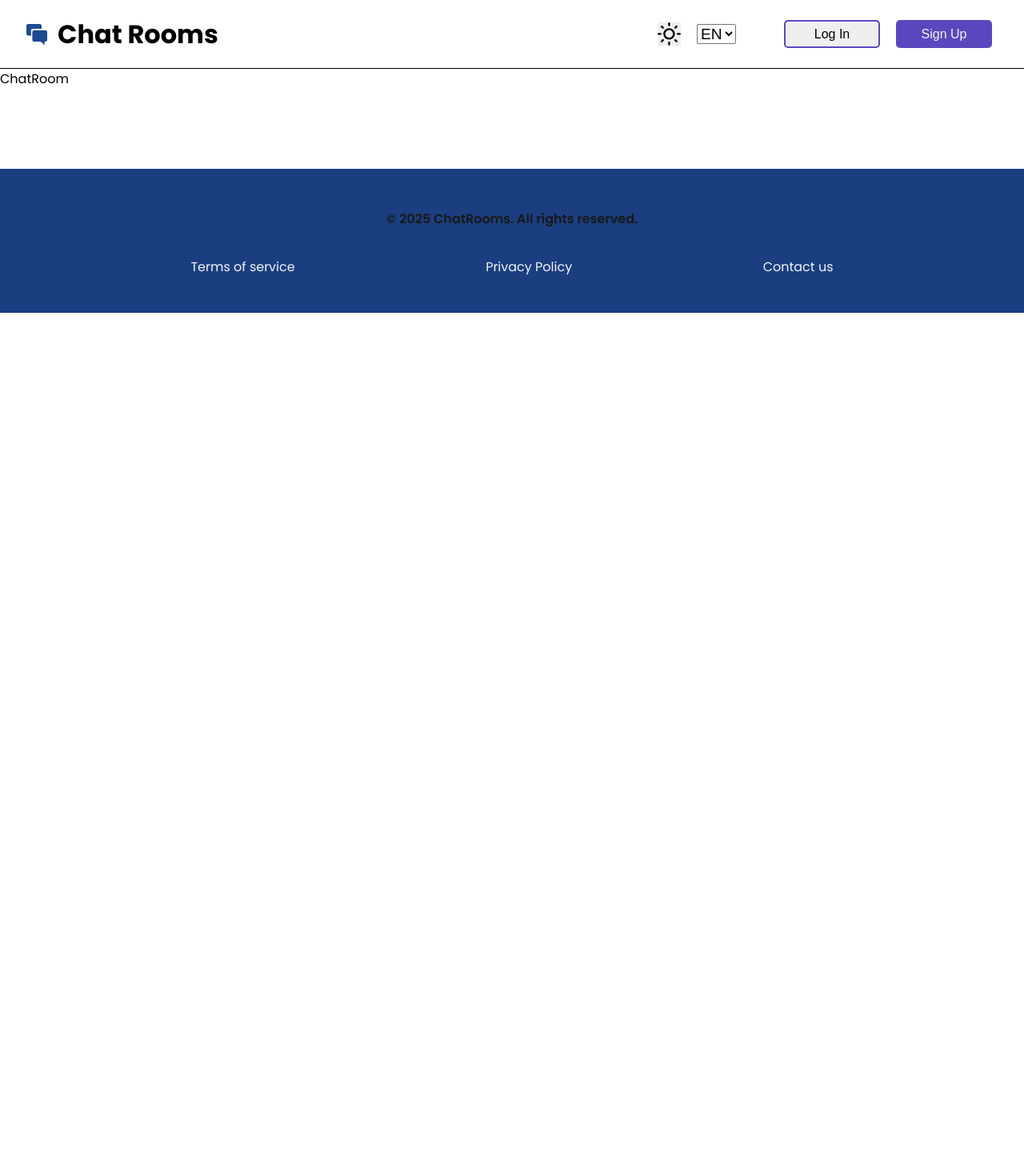
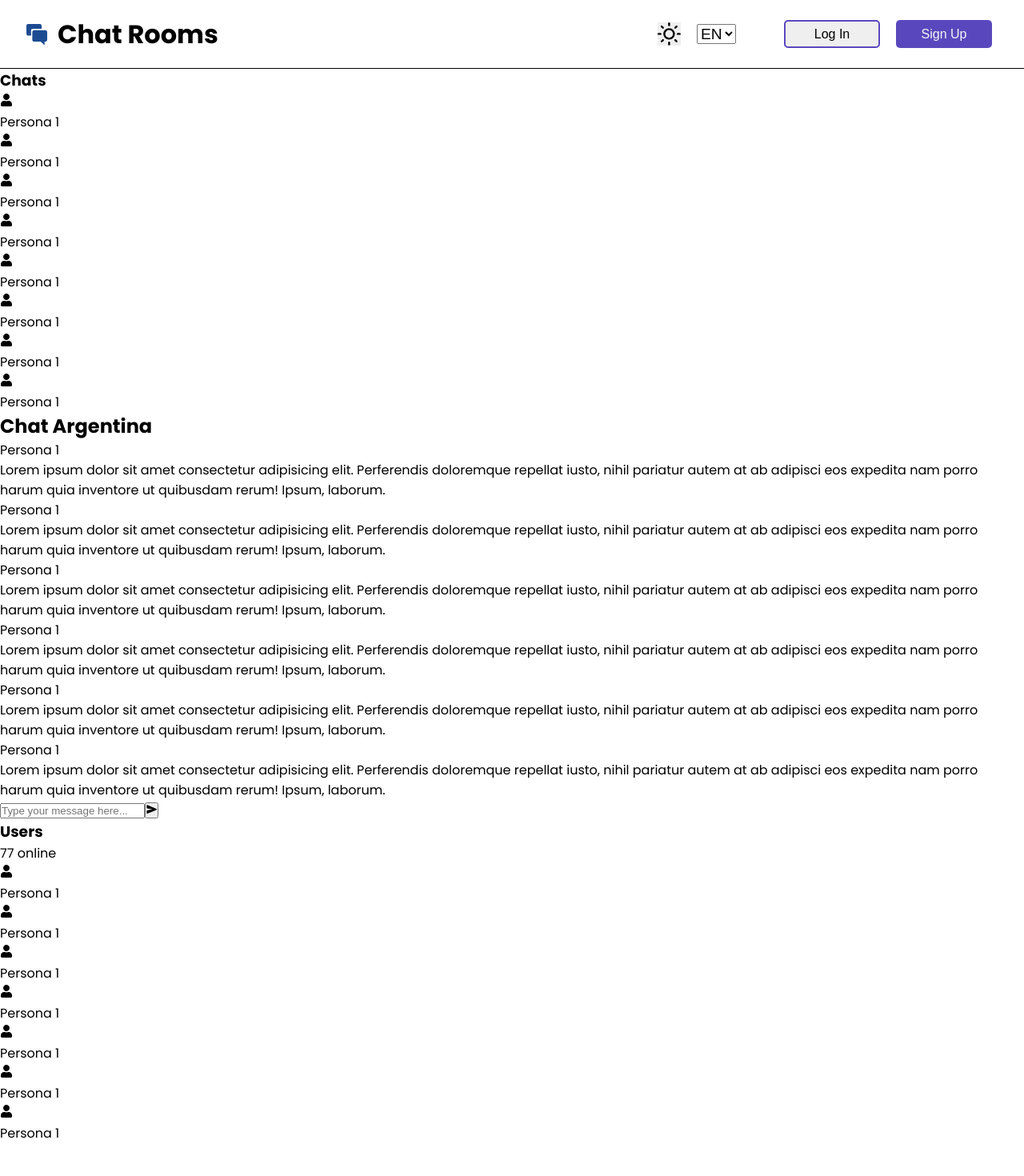
Before and after one commit to RodrigoLV9/chat-rooms, a React (Vite) app: page /chat-room in a window 1280 px wide. Shown: the top 1470 px of the page at 80% size. Before the commit the page ends 800 px from the top, so only its background shows below. Built offline with nearby package versions, Linux system fonts and the light colour scheme; no server answers.

Commit message:
feat(ChatRoom): Create basic structure for ChatRoom with all components

```diff
--- /dev/null
+++ b/src/components/Chat/ChatBox.tsx
@@ -0,0 +1,24 @@
+import React from 'react'
+import { IoSend as IconSend } from "react-icons/io5";
+import {Message} from './Message.tsx'
+export const ChatBox:React.FC = () => {
+  return (
+    <div className='chatBox'>
+        <h2>Chat Argentina</h2>
+        <div className="chatBox__display">
+          <Message/>
+          <Message/>
+          <Message/>
+          <Message/>
+          <Message/>
+          <Message/>
+        </div>
+        <div className="chatBox__containerInput">
+            <input type="text" placeholder='Type your message here...' />
+            <button>
+                <IconSend/>
+            </button>
+        </div>
+    </div>
+  )
+}
--- /dev/null
+++ b/src/components/Chat/ChatMessages.tsx
@@ -0,0 +1,21 @@
+import React from 'react'
+import { UserCard } from './UserCard'
+
+export const ChatMessages:React.FC = () => {
+  return (
+    <div className='chatMessages'>
+        <h3 className="chatMessages__title">Chats</h3>
+        <ul className="chatMessages__list">
+            <UserCard/>
+            <UserCard/>
+            <UserCard/>
+            <UserCard/>
+            <UserCard/>
+            <UserCard/>
+            <UserCard/>
+            <UserCard/>
+        </ul>
+
+    </div>
+  )
+}
--- /dev/null
+++ b/src/components/Chat/ChatUsers.tsx
@@ -0,0 +1,22 @@
+import React from 'react'
+import { UserCard } from './UserCard';
+
+export const ChatUsers:React.FC = () => {
+  return (
+    <div className='chatUsers'>
+        <div className="chatUsers__title">
+          <h3>Users</h3>
+          <p>77 online</p>
+        </div>
+        <ul className="chatUsers__list">
+          <UserCard/>
+          <UserCard/>
+          <UserCard/>
+          <UserCard/>
+          <UserCard/>
+          <UserCard/>
+          <UserCard/>
+        </ul>
+    </div>
+  )
+}
--- /dev/null
+++ b/src/components/Chat/Message.tsx
@@ -0,0 +1,10 @@
+import React from 'react'
+
+export const Message:React.FC = () => {
+  return (
+    <div className="message">
+        <p>Persona 1</p>
+         <p>Lorem ipsum dolor sit amet consectetur adipisicing elit. Perferendis doloremque repellat iusto, nihil pariatur autem at ab adipisci eos expedita nam porro harum quia inventore ut quibusdam rerum! Ipsum, laborum.</p>
+    </div>
+  )
+}
--- /dev/null
+++ b/src/components/Chat/UserCard.tsx
@@ -0,0 +1,10 @@
+import React from 'react'
+import { FaUser as IconUser} from "react-icons/fa";
+export const UserCard:React.FC = () => {
+  return (
+    <li>
+        <IconUser/>
+        <p>Persona 1</p>
+    </li>
+  )
+}
--- a/src/pages/ChatRoom.tsx
+++ b/src/pages/ChatRoom.tsx
@@ -1,7 +1,14 @@
 import React from 'react'
-
+import { ChatMessages } from '../components/Chat/ChatMessages'
+import { ChatBox } from '../components/Chat/ChatBox'
+import { ChatUsers } from '../components/Chat/ChatUsers'
+import '../styles/ChatRoom.css'
 export const ChatRoom:React.FC = () => {
   return (
-    <div>ChatRoom</div>
+    <main className='chatRoom'>
+      <ChatMessages/>
+      <ChatBox/>
+      <ChatUsers/>
+    </main>
   )
 }
```
Also changed, not shown: src/styles/ChatRoom.css (added).
